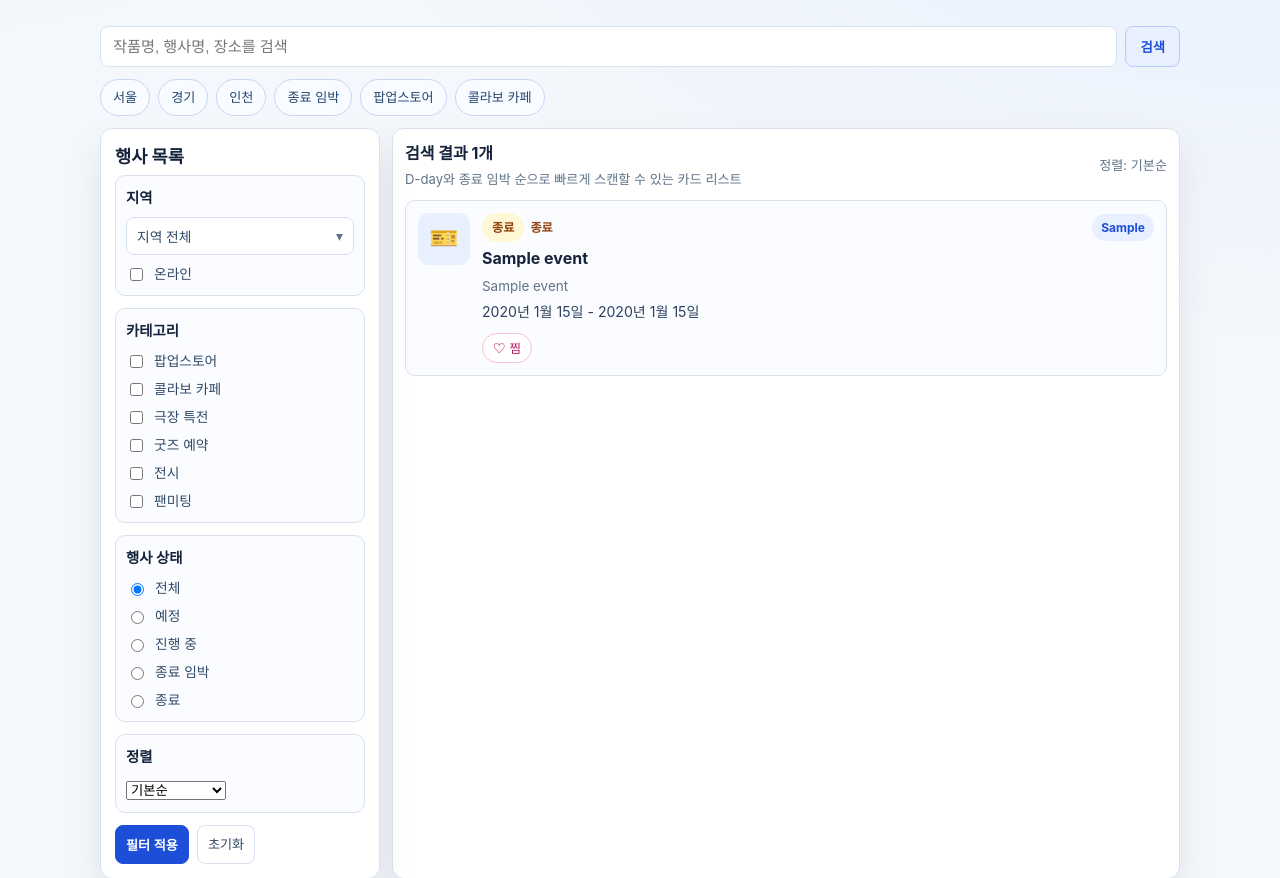
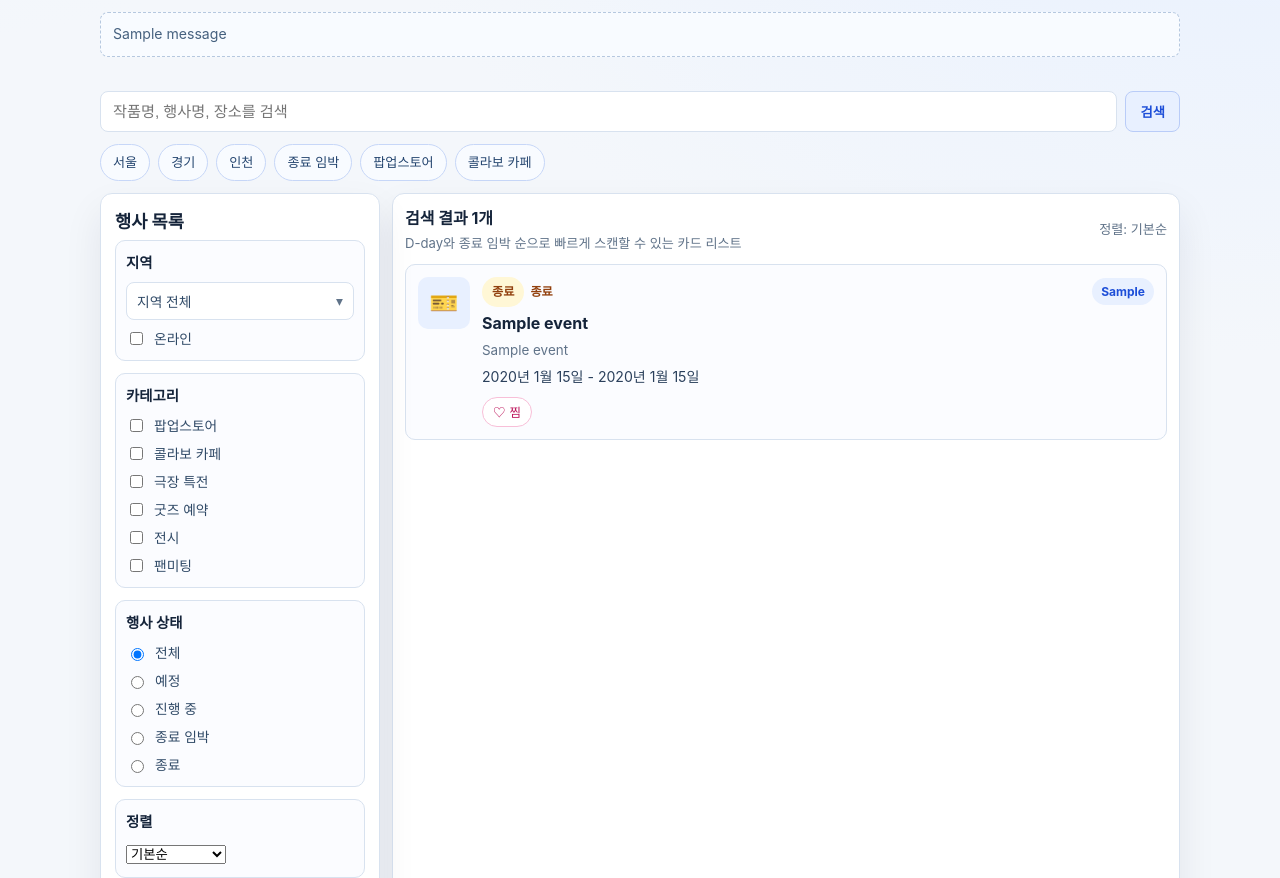
Before and after one commit to youngroknroll/takulife, a Django app: page /events/ in a window 1280 px wide. Shown: the part 65-943 px from the top of the page. Run offline with Django 5.2, Linux system fonts and the light colour scheme; tables that the repository leaves empty hold one stand-in row (values such as "Sample post"); one stand-in notice (Sample message) is shown.

Commit message:
fix: 코드 리뷰 지적 4건 반영 (메시지 표시, 테스트 검증 강화, 이메일 정규화, URL 인코딩)
1. base.html에 django.contrib.messages 렌더링 블록 추가 — 이메일
   관리 페이지(재발송/기본설정/삭제)의 성공·에러 피드백이 지금까지
   어떤 템플릿에도 표시되지 않아 조용히 사라지던 문제 수정.
2. 로그인 실패 E2E 테스트를 .auth-error 존재 여부가 아니라 실제
   문구("이메일 또는 비밀번호가 올바르지 않습니다")로 검증하도록
   강화 — allauth 기본 영문 문구와 충돌한다는 전제가 틀렸음을 확인
   (로그인 템플릿은 직접 작성한 한국어 문구를 쓰고, allauth도 한국어
   로케일을 내장하고 있음).
3. accounts/managers.py의 UserManager._create_user가 이메일 전체를
   소문자화하도록 수정 — normalize_email()은 도메인만 소문자화해서,
   공개 가입 경로 밖(예: createsuperuser)에서 대소문자만 다른 중복
   계정이 생길 수 있었음.
4. 이벤트 목록 페이지네이션에 추가했던 sort 파라미터에 urlencode
   적용.

Co-Authored-By: Claude Sonnet 5 <noreply@anthropic.com>

```diff
--- a/accounts/managers.py
+++ b/accounts/managers.py
@@ -5,7 +5,11 @@ class UserManager(BaseUserManager):
     use_in_migrations = True
 
     def _create_user(self, email, password, **extra_fields):
-        email = self.normalize_email(email)
+        # normalize_email() only lowercases the domain — lowercase the whole
+        # address so email stays a reliable unique identifier regardless of
+        # entry point (e.g. manage.py createsuperuser bypasses allauth's own
+        # lowercasing done on the public signup path).
+        email = self.normalize_email(email.lower())
         user = self.model(email=email, **extra_fields)
         user.set_password(password)
         user.save(using=self._db)
--- a/static/css/base.css
+++ b/static/css/base.css
@@ -66,6 +66,32 @@ body {
   border: 0;
 }
 
+/* ── site-wide messages (django.contrib.messages) ──────────── */
+.site-messages {
+  max-width: 1120px;
+  margin: 0.75rem auto 0;
+  padding: 0 1.25rem;
+  list-style: none;
+}
+
+.site-message {
+  margin: 0 0 0.5rem;
+  padding: 0.625rem 0.75rem;
+  border-radius: 8px;
+  font-size: 0.88rem;
+}
+
+.site-message-error {
+  background: var(--rose-soft);
+  color: var(--rose-ink);
+}
+
+.site-message-info {
+  border: 1px dashed #b6c8df;
+  background: var(--bg-soft);
+  color: #46617f;
+}
+
 /* ── focus outline (global) ─────────────────────────────────── */
 a:focus,
 button:focus,
--- a/templates/base.html
+++ b/templates/base.html
@@ -22,6 +22,13 @@
 </head>
 <body data-authenticated="{{ request.user.is_authenticated|yesno:'true,false' }}">
   {% include "core/partials/_site_header.html" %}
+  {% if messages %}
+    <ul class="site-messages" role="status">
+      {% for message in messages %}
+        <li class="site-message site-message-{% if message.tags == 'error' or message.tags == 'warning' %}error{% else %}info{% endif %}">{{ message }}</li>
+      {% endfor %}
+    </ul>
+  {% endif %}
   {% block content %}{% endblock %}
   {% include "core/partials/_site_footer.html" %}
   <script defer src="{% static 'js/shared/api.js' %}"></script>
--- a/templates/core/events/list.html
+++ b/templates/core/events/list.html
@@ -175,17 +175,17 @@
           {% if page_obj.has_other_pages %}
             <nav class="pager" aria-label="페이지네이션">
               {% if page_obj.has_previous %}
-                <a href="?page={{ page_obj.previous_page_number }}{% if selected_q %}&q={{ selected_q }}{% endif %}{% for r in selected_region %}&region={{ r }}{% endfor %}{% for c in selected_category %}&category={{ c }}{% endfor %}{% if selected_status %}&status={{ selected_status }}{% endif %}{% if selected_sort %}&sort={{ selected_sort }}{% endif %}">이전</a>
+                <a href="?page={{ page_obj.previous_page_number }}{% if selected_q %}&q={{ selected_q }}{% endif %}{% for r in selected_region %}&region={{ r }}{% endfor %}{% for c in selected_category %}&category={{ c }}{% endfor %}{% if selected_status %}&status={{ selected_status }}{% endif %}{% if selected_sort %}&sort={{ selected_sort|urlencode }}{% endif %}">이전</a>
               {% endif %}
               {% for num in page_obj.paginator.page_range %}
                 {% if num == page_obj.number %}
                   <span class="current">{{ num }}</span>
                 {% elif num >= page_obj.number|add:"-3" and num <= page_obj.number|add:"3" %}
-                  <a href="?page={{ num }}{% if selected_q %}&q={{ selected_q }}{% endif %}{% for r in selected_region %}&region={{ r }}{% endfor %}{% for c in selected_category %}&category={{ c }}{% endfor %}{% if selected_status %}&status={{ selected_status }}{% endif %}{% if selected_sort %}&sort={{ selected_sort }}{% endif %}">{{ num }}</a>
+                  <a href="?page={{ num }}{% if selected_q %}&q={{ selected_q }}{% endif %}{% for r in selected_region %}&region={{ r }}{% endfor %}{% for c in selected_category %}&category={{ c }}{% endfor %}{% if selected_status %}&status={{ selected_status }}{% endif %}{% if selected_sort %}&sort={{ selected_sort|urlencode }}{% endif %}">{{ num }}</a>
                 {% endif %}
               {% endfor %}
               {% if page_obj.has_next %}
-                <a href="?page={{ page_obj.next_page_number }}{% if selected_q %}&q={{ selected_q }}{% endif %}{% for r in selected_region %}&region={{ r }}{% endfor %}{% for c in selected_category %}&category={{ c }}{% endfor %}{% if selected_status %}&status={{ selected_status }}{% endif %}{% if selected_sort %}&sort={{ selected_sort }}{% endif %}">다음</a>
+                <a href="?page={{ page_obj.next_page_number }}{% if selected_q %}&q={{ selected_q }}{% endif %}{% for r in selected_region %}&region={{ r }}{% endfor %}{% for c in selected_category %}&category={{ c }}{% endfor %}{% if selected_status %}&status={{ selected_status }}{% endif %}{% if selected_sort %}&sort={{ selected_sort|urlencode }}{% endif %}">다음</a>
               {% endif %}
             </nav>
           {% endif %}
```
Also changed, not shown: tests/e2e/test_auth_access_e2e.py (+3 -1 lines).
